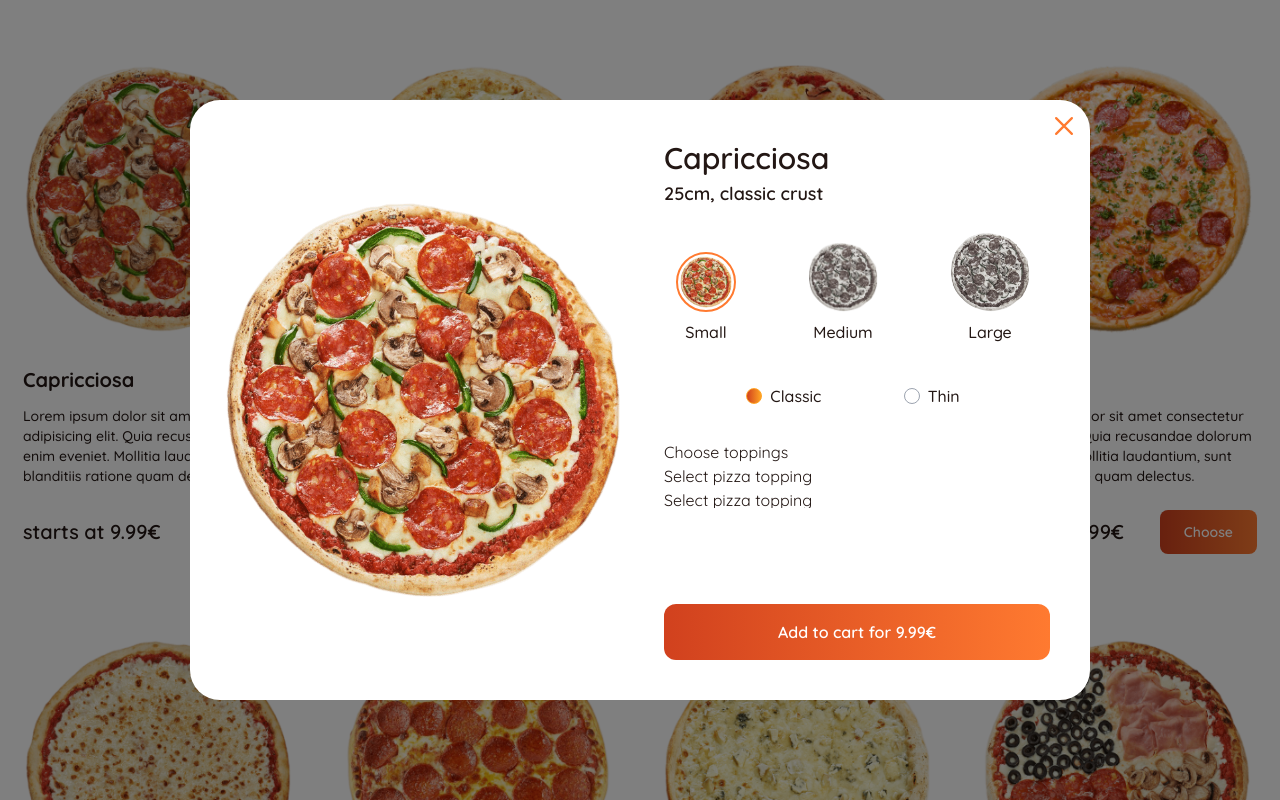
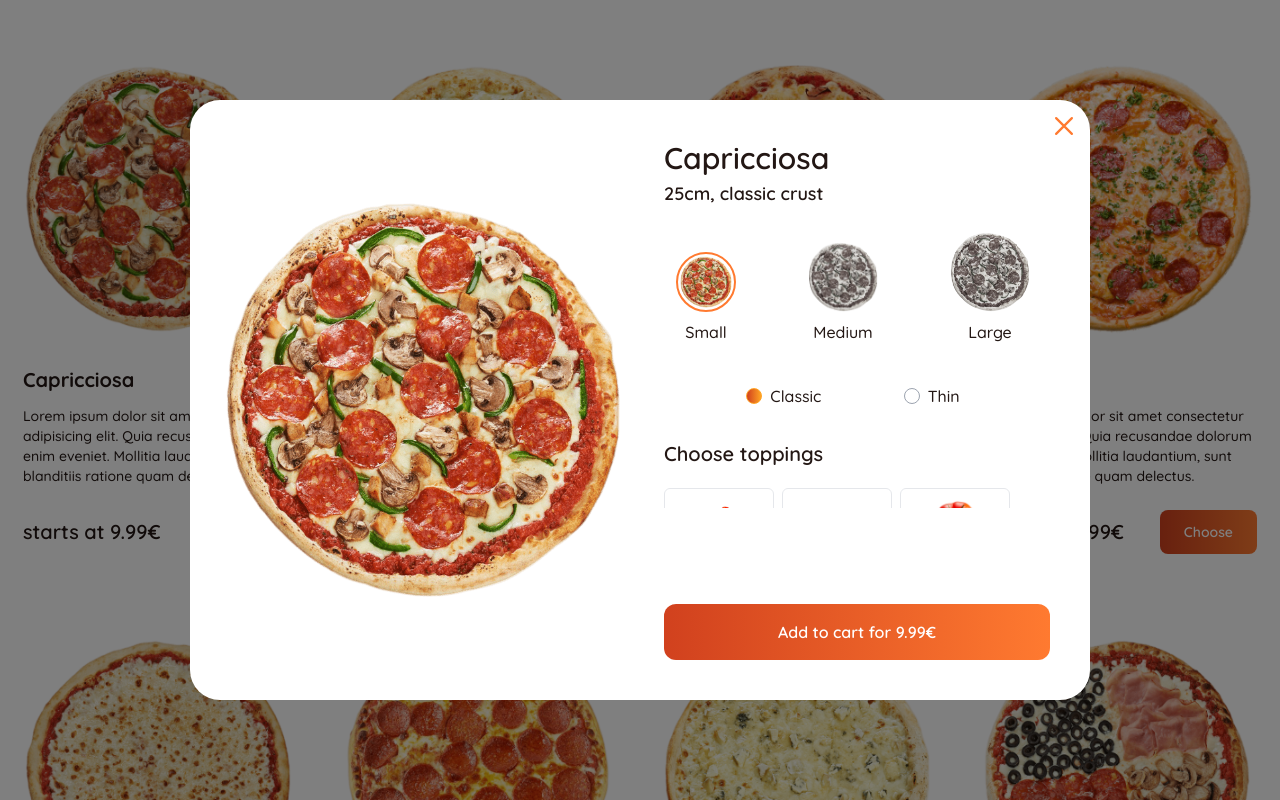
Before and after one commit to Lumikins/pizza-order, a Next.js app: page / in a window 1280 px wide. Both pictures are taken after a click on the picture 158 px from the left and 199 px from the top of the page. Shown: the top 800 px of the page. Built offline with nearby package versions, Linux system fonts and the light colour scheme.

Commit message:
:gem: add topping selection component

```diff
--- a/src/app/components/PizzaDetails.jsx
+++ b/src/app/components/PizzaDetails.jsx
@@ -91,11 +91,18 @@ const PizzaDetails = ({ pizza }) => {
             {/* crust selection */}
             <CrustSelection crust={crust} setCrust={setCrust} />
             {/* toppings */}
-            <div>Choose toppings</div>
+            <div className="mb-4 text-xl font-semibold">Choose toppings</div>
             {/* toppings list */}
-            <div>
+            <div className="flex flex-1 flex-wrap gap-2 py-1 justify-center lg:justify-start">
               {pizza.toppings?.map((topping, index) => {
-                return <Topping key={index} />;
+                return (
+                  <Topping
+                    topping={topping}
+                    additionalTopping={additionalTopping}
+                    setAdditionalTopping={setAdditionalTopping}
+                    key={index}
+                  />
+                );
               })}
             </div>
           </div>
--- a/src/app/components/Topping.jsx
+++ b/src/app/components/Topping.jsx
@@ -1,7 +1,70 @@
 "use client";
 
-const Topping = () => {
-  return <div>Select pizza topping</div>;
+import Image from "next/image";
+import { useEffect, useState } from "react";
+import { IoMdCheckmark } from "react-icons/io";
+
+const Topping = ({ topping, additionalTopping, setAdditionalTopping }) => {
+  // checkbox state
+  const [isChecked, setIsChecked] = useState(false);
+
+  // handle checkbox
+  const handleCheckbox = () => {
+    setIsChecked(!isChecked);
+  };
+
+  // handle toppings
+  const handleToppings = () => {
+    if (isChecked) {
+      // using a Set to ensure unique topping values
+      const newToppings = new Set([...additionalTopping, { ...topping }]);
+      setAdditionalTopping(Array.from(newToppings));
+    } else {
+      // remove the topping
+      const newToppings = additionalTopping.filter((toppingObj) => {
+        return toppingObj.name !== topping.name;
+      });
+      setAdditionalTopping(newToppings);
+    }
+  };
+
+  useEffect(() => {
+    handleToppings();
+  }, [isChecked]);
+
+  return (
+    <div
+      className={`${
+        isChecked && "border-orange"
+      } w-full max-w-[110px] h-[140px] p-1 flex flex-col items-center justify-center border rounded-md bg-white relative`}
+    >
+      <Image
+        src={topping.image}
+        width={70}
+        height={70}
+        alt={topping.name}
+        className="mb-2"
+      />
+      {/* topping name */}
+      <div className="text-sm capitalize text-center font-medium">
+        {topping.name}
+      </div>
+      <input
+        type="checkbox"
+        checked={isChecked}
+        className="absolute w-full h-full opacity-0 cursor-pointer"
+        onChange={handleCheckbox}
+      />
+      {/* checkmark icon */}
+      <div
+        className={`${
+          isChecked ? "opacity-1000" : "opacity-0"
+        } absolute top-1 right-1`}
+      >
+        <IoMdCheckmark className="text-xl text-orange" />
+      </div>
+    </div>
+  );
 };
 
 export default Topping;
```
